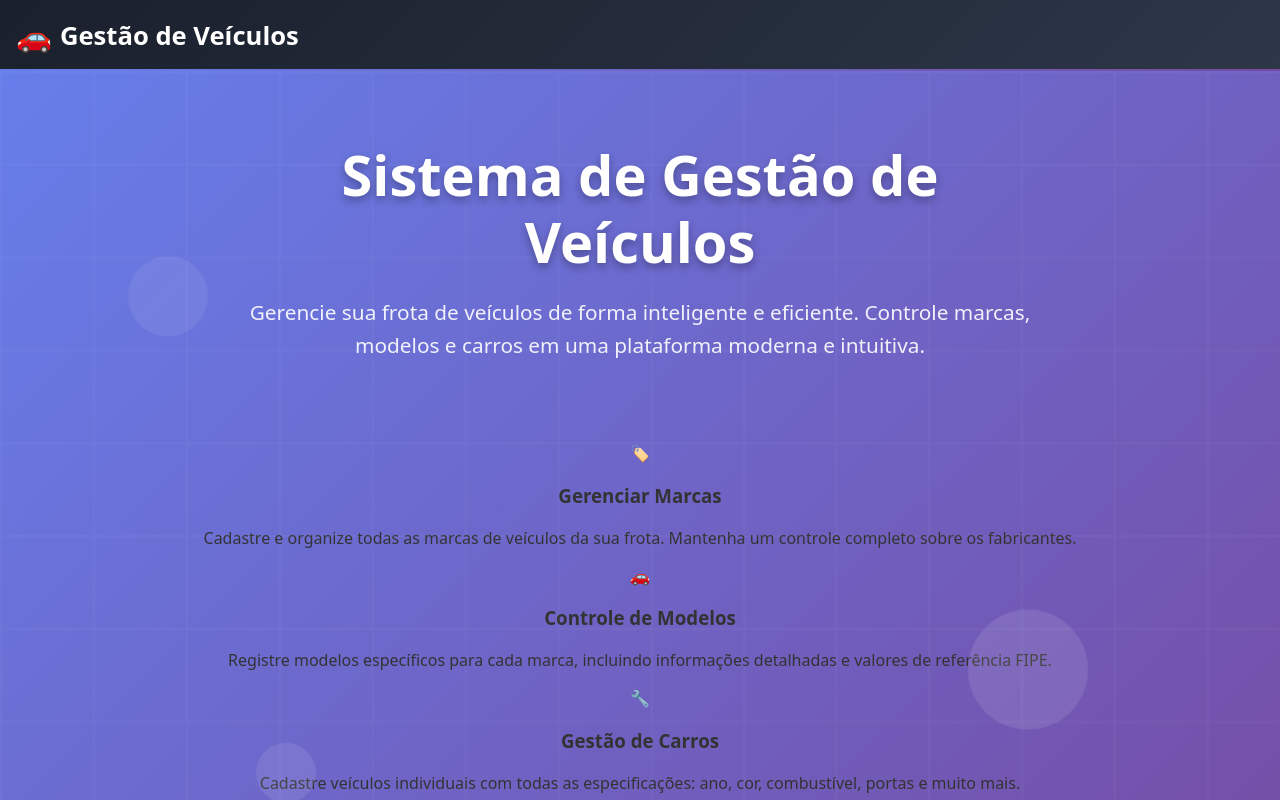
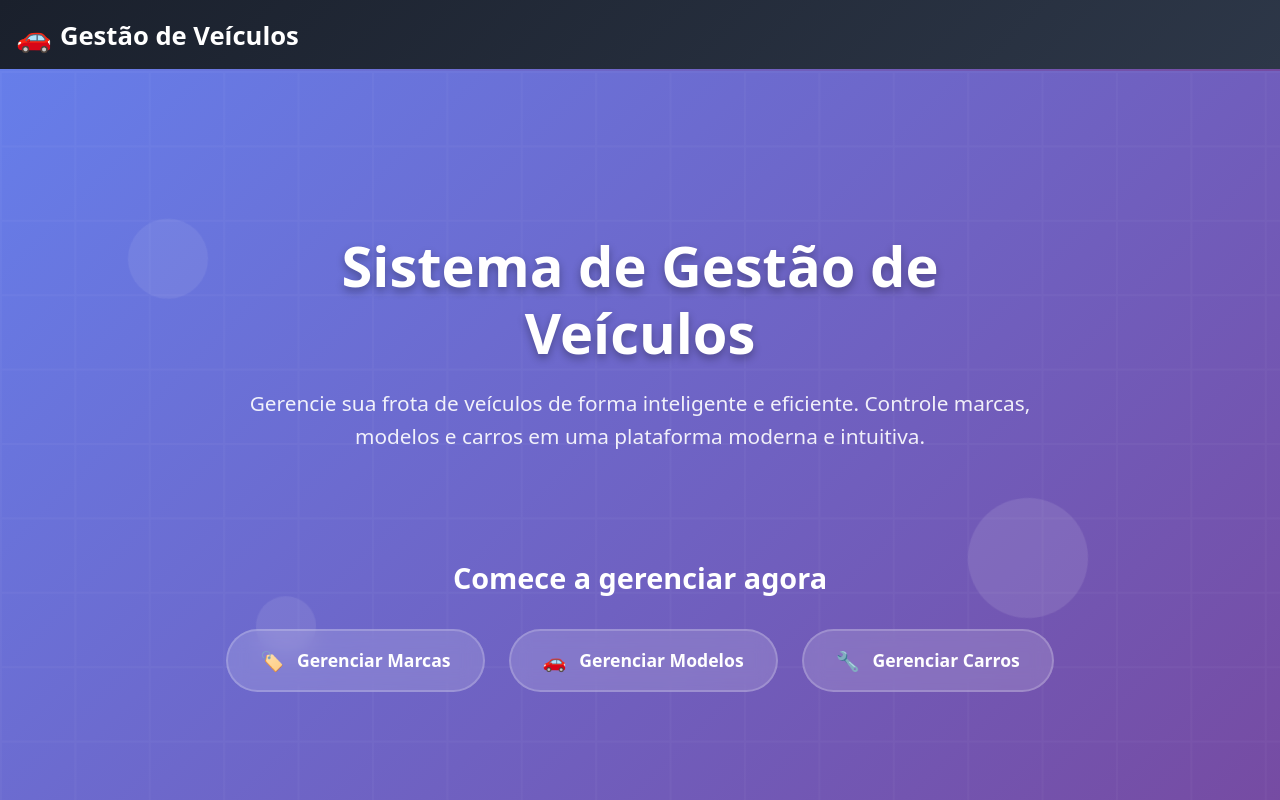
Before and after one commit to luiAmaral/cars-frontend, a React (Vite) app: page / in a window 1280 px wide. Shown: the top 800 px of the page. Built offline with nearby package versions, Linux system fonts and the light colour scheme.

Commit message:
Updated HomePage.tsx

```diff
--- a/src/pages/HomePage.tsx
+++ b/src/pages/HomePage.tsx
@@ -23,35 +23,7 @@ function HomePage() {
         </p>
       </div>
 
-      {/* Grid de Features */}
-      <div className="features-grid">
-        <div className="feature-card">
-          <div className="feature-icon">🏷️</div>
-          <h3 className="feature-title">Gerenciar Marcas</h3>
-          <p className="feature-description">
-            Cadastre e organize todas as marcas de veículos da sua frota.
-            Mantenha um controle completo sobre os fabricantes.
-          </p>
-        </div>
 
-        <div className="feature-card">
-          <div className="feature-icon">🚗</div>
-          <h3 className="feature-title">Controle de Modelos</h3>
-          <p className="feature-description">
-            Registre modelos específicos para cada marca, incluindo
-            informações detalhadas e valores de referência FIPE.
-          </p>
-        </div>
-
-        <div className="feature-card">
-          <div className="feature-icon">🔧</div>
-          <h3 className="feature-title">Gestão de Carros</h3>
-          <p className="feature-description">
-            Cadastre veículos individuais com todas as especificações:
-            ano, cor, combustível, portas e muito mais.
-          </p>
-        </div>
-      </div>
 
       {/* Call to Action */}
       <div className="cta-section">
```
